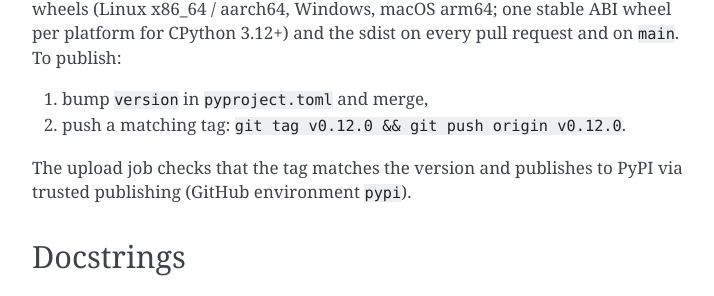
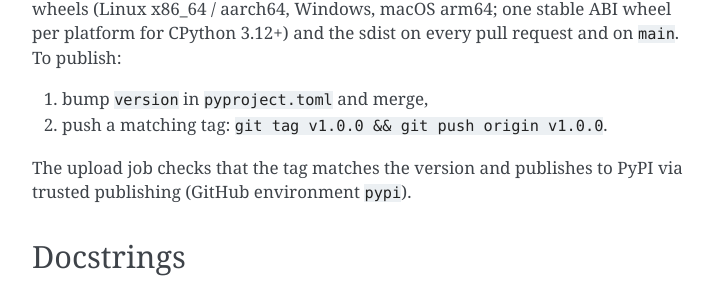
Before and after one commit to DerThorsten/pyb2d3, a Sphinx documentation site: the page built from docs/src/developer.rst, in a window 1280 px wide and 900 px high, scrolled down 1955 px. Shown: the part 143-439 px from the top of the window, without its empty margins (388-1102 px from the left). Built offline with Sphinx 7.4.7, drawn with Linux system fonts in a browser that asks for light colours; the version number is read from the project's files by our own code.

Commit message:
bump version

```diff
--- a/docs/src/developer.rst
+++ b/docs/src/developer.rst
@@ -91,7 +91,7 @@ The ``wheels`` workflow (``.github/workflows/publish.yaml``) builds and tests th
 CPython 3.12+) and the sdist on every pull request and on ``main``. To publish:
 
 1. bump ``version`` in ``pyproject.toml`` and merge,
-2. push a matching tag: ``git tag v0.12.0 && git push origin v0.12.0``.
+2. push a matching tag: ``git tag v1.0.0 && git push origin v1.0.0``.
 
 The upload job checks that the tag matches the version and publishes to PyPI via trusted
 publishing (GitHub environment ``pypi``).
--- a/pyproject.toml
+++ b/pyproject.toml
@@ -11,7 +11,7 @@ classifiers = [
 description = "python box2d bindings for box2d >= 3.2"
 name = "pyb2d3"
 requires-python = ">=3.12"
-version = "0.12.0"
+version = "1.0.0"
 
 license = "MIT"
 license-files = [
```
Also changed, not shown: 1 other file.
